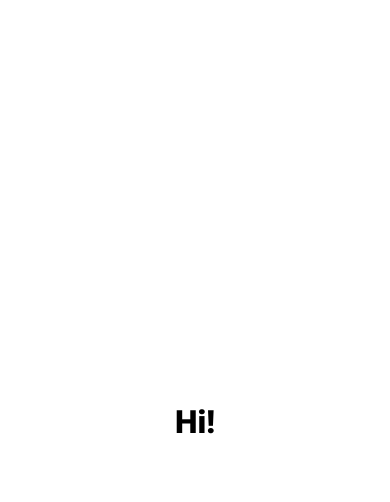
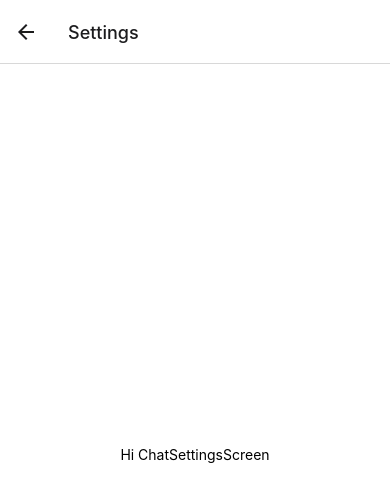
Before and after one commit to RomanSeveryn/chat, a React Native app: screen /ChatSettingsScreen in a window 390 px wide. Shown: the top 502 px of the page. Built offline with nearby package versions, Linux system fonts and the light colour scheme.

Commit message:
add navigation

```diff
--- a/App.js
+++ b/App.js
@@ -1,9 +1,9 @@
-import { StatusBar } from 'expo-status-bar';
-import { StyleSheet, Text, View } from 'react-native';
+import 'react-native-gesture-handler';
 import { useCallback, useEffect, useState } from 'react';
 import { SafeAreaProvider } from 'react-native-safe-area-context';
 import * as Font from 'expo-font';
 import * as SplashScreen from 'expo-splash-screen';
+import { AppNavigator } from './src/navigation/AppNavigator';
 
 SplashScreen.preventAutoHideAsync();
 
@@ -48,23 +48,7 @@ export default function App() {
 
   return (
     <SafeAreaProvider onLayout={onLayout}>
-      <View style={styles.container}>
-        <Text style={styles.label}>Hi!</Text>
-        <StatusBar style='auto' />
-      </View>
+      <AppNavigator />
     </SafeAreaProvider>
   );
 }
-
-const styles = StyleSheet.create({
-  container: {
-    flex: 1,
-    backgroundColor: '#fff',
-    alignItems: 'center',
-    justifyContent: 'center',
-  },
-  label: {
-    fontSize: 32,
-    fontFamily: 'black',
-  },
-});
--- a/package.json
+++ b/package.json
@@ -9,6 +9,10 @@
     "web": "expo start --web"
   },
   "dependencies": {
+    "@react-navigation/bottom-tabs": "^6.5.7",
+    "@react-navigation/native": "^6.1.6",
+    "@react-navigation/native-stack": "^6.9.12",
+    "@react-navigation/stack": "^6.3.16",
     "expo": "~48.0.15",
     "expo-splash-screen": "~0.18.2",
     "expo-status-bar": "~1.4.4",
@@ -16,7 +20,9 @@
     "react": "18.2.0",
     "react-dom": "^18.2.0",
     "react-native": "0.71.7",
+    "react-native-gesture-handler": "~2.9.0",
     "react-native-safe-area-context": "4.5.0",
+    "react-native-screens": "~3.20.0",
     "react-native-web": "~0.18.11"
   },
   "devDependencies": {
--- /dev/null
+++ b/src/navigation/AppNavigator.js
@@ -0,0 +1,10 @@
+import { NavigationContainer } from '@react-navigation/native';
+import { MainNavigator } from './MainNavigator';
+
+export const AppNavigator = () => {
+  return (
+    <NavigationContainer>
+      <MainNavigator />
+    </NavigationContainer>
+  );
+};
--- /dev/null
+++ b/src/navigation/MainNavigator.js
@@ -0,0 +1,57 @@
+import { ChatSettingsScreen } from '../screens/ChatSettingsScreen';
+import { createStackNavigator } from '@react-navigation/stack';
+import { createBottomTabNavigator } from '@react-navigation/bottom-tabs';
+import { ChatListScreen } from '../screens/ChatListScreen';
+import { Ionicons } from '@expo/vector-icons';
+import { SettingsScreen } from '../screens/SettingsScreen';
+
+export const MainNavigator = () => {
+  const Stack = createStackNavigator();
+  const Tab = createBottomTabNavigator();
+
+  function TabNavigator() {
+    return (
+      <Tab.Navigator screenOptions={{ headerTitle: '' }}>
+        <Tab.Screen
+          name='ChatListScreen'
+          component={ChatListScreen}
+          options={{
+            tabBarLabel: 'Chats',
+            tabBarIcon: ({ color, size }) => (
+              <Ionicons name='chatbubble-outline' size={size} color={color} />
+            ),
+          }}
+        />
+        <Tab.Screen
+          name='Settings'
+          component={SettingsScreen}
+          options={{
+            tabBarLabel: 'Settings',
+            tabBarIcon: ({ color, size }) => (
+              <Ionicons name='settings-outline' size={size} color={color} />
+            ),
+          }}
+        />
+      </Tab.Navigator>
+    );
+  }
+  return (
+    <Stack.Navigator initialRouteName='ChatListScreen'>
+      <Stack.Screen
+        name='Home'
+        component={TabNavigator}
+        options={{
+          headerShown: false,
+        }}
+      />
+      <Stack.Screen
+        name='ChatSettingsScreen'
+        component={ChatSettingsScreen}
+        options={{
+          headerTitle: 'Settings',
+          headerBackTitle: 'Back',
+        }}
+      />
+    </Stack.Navigator>
+  );
+};
--- /dev/null
+++ b/src/screens/ChatListScreen.js
@@ -0,0 +1,29 @@
+import { StyleSheet, Text, TouchableOpacity, View } from 'react-native';
+
+export const ChatListScreen = ({ navigation }) => {
+  return (
+    <View style={styles.container}>
+      <Text>Hi ChatListScreen</Text>
+      <TouchableOpacity
+        onPress={() => {
+          navigation.navigate('ChatSettingsScreen');
+        }}
+      >
+        <Text>Click</Text>
+      </TouchableOpacity>
+    </View>
+  );
+};
+
+const styles = StyleSheet.create({
+  container: {
+    flex: 1,
+    backgroundColor: '#fff',
+    alignItems: 'center',
+    justifyContent: 'center',
+  },
+  label: {
+    fontSize: 32,
+    fontFamily: 'black',
+  },
+});
--- /dev/null
+++ b/src/screens/ChatSettingsScreen.js
@@ -0,0 +1,22 @@
+import { StyleSheet, Text, View } from 'react-native';
+
+export const ChatSettingsScreen = () => {
+  return (
+    <View style={styles.container}>
+      <Text>Hi ChatSettingsScreen</Text>
+    </View>
+  );
+};
+
+const styles = StyleSheet.create({
+  container: {
+    flex: 1,
+    backgroundColor: '#fff',
+    alignItems: 'center',
+    justifyContent: 'center',
+  },
+  label: {
+    fontSize: 32,
+    fontFamily: 'black',
+  },
+});
--- /dev/null
+++ b/src/screens/SettingsScreen.js
@@ -0,0 +1,22 @@
+import { StyleSheet, Text, View } from 'react-native';
+
+export const SettingsScreen = () => {
+  return (
+    <View style={styles.container}>
+      <Text>Hi SettingsScreen</Text>
+    </View>
+  );
+};
+
+const styles = StyleSheet.create({
+  container: {
+    flex: 1,
+    backgroundColor: '#fff',
+    alignItems: 'center',
+    justifyContent: 'center',
+  },
+  label: {
+    fontSize: 32,
+    fontFamily: 'black',
+  },
+});
```
Also changed, not shown: 1 other file (tests, documents, lock files or other folders).
